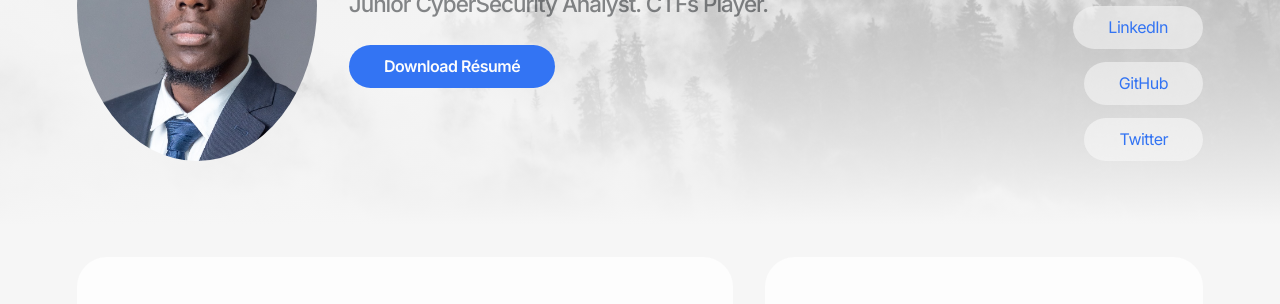
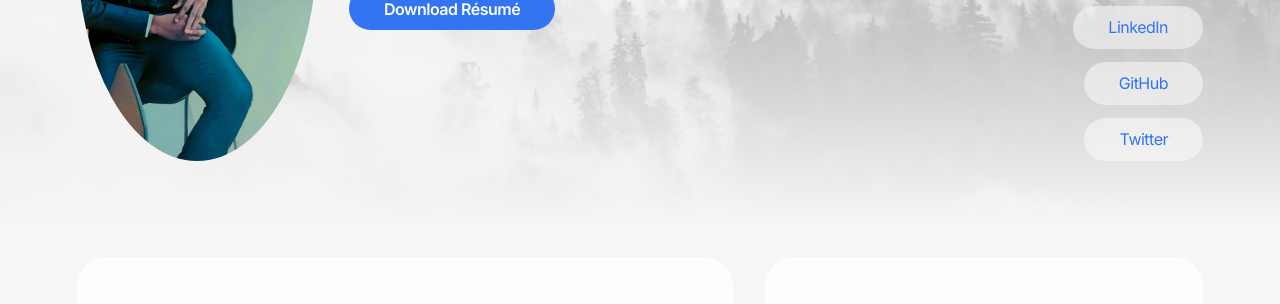
Before and after one commit to sonmalan/sonmalan.github.io, a website: page index.html in a window 1280 px wide. Shown: the part 287-591 px from the top of the page. Drawn offline with Linux system fonts and the light colour scheme.

Commit message:
Update index.html

```diff
--- a/index.html
+++ b/index.html
@@ -87,8 +87,8 @@
 
         <div class="quick_intro">
             <picture>
-                <source media="(max-width:768px)" srcset="./images/min/Abdull_passport.jpg">
-                <img src="./images/Abdull_passport.jpg" alt="Usman's self portrait">
+                <source media="(max-width:768px)" srcset="./images/min/usman_convo1.jpg">
+                <img src="./images/usman_convo1.jpg" alt="Usman's self portrait">
             </picture>
 
             <div class="quick_intro_text_group">
```
